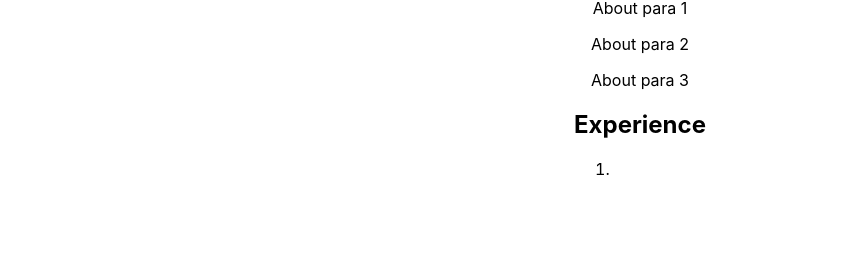
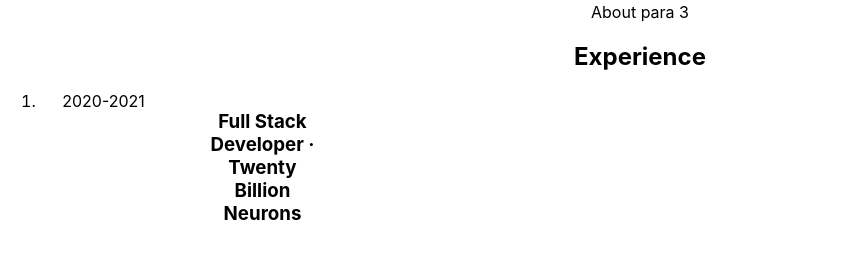
Before and after one commit to JashanB/Portfolio-V2, a React (Create React App) app: page / in a window 1280 px wide. Shown: the part 567-826 px from the top of the page, without its empty margins (0-865 px from the left). Before the commit the page ends 800 px from the top, so only its background shows below. Built offline with nearby package versions, Linux system fonts and the light colour scheme.

Commit message:
adding experience

```diff
--- a/src/components/app/App.js
+++ b/src/components/app/App.js
@@ -57,7 +57,16 @@ function App() {
             <div className='experience-container'>
               <ol className='group/list'>
                 <li className='list-item'>
-
+                  <div className='list-item-grid'>
+                    {/*Around list item, greater than dimensions, show on hover*/}
+                    <div className='absolute-inset'></div>
+                    <header className='date-list-item'>2020-2021</header>
+                    <div className='list-item-main'>
+                      <h3 className='list-item-header'>
+                        <span>Full Stack Developer &#183; Twenty Billion Neurons</span>
+                      </h3>
+                    </div>
+                  </div>
                 </li>
               </ol>
             </div>
```
